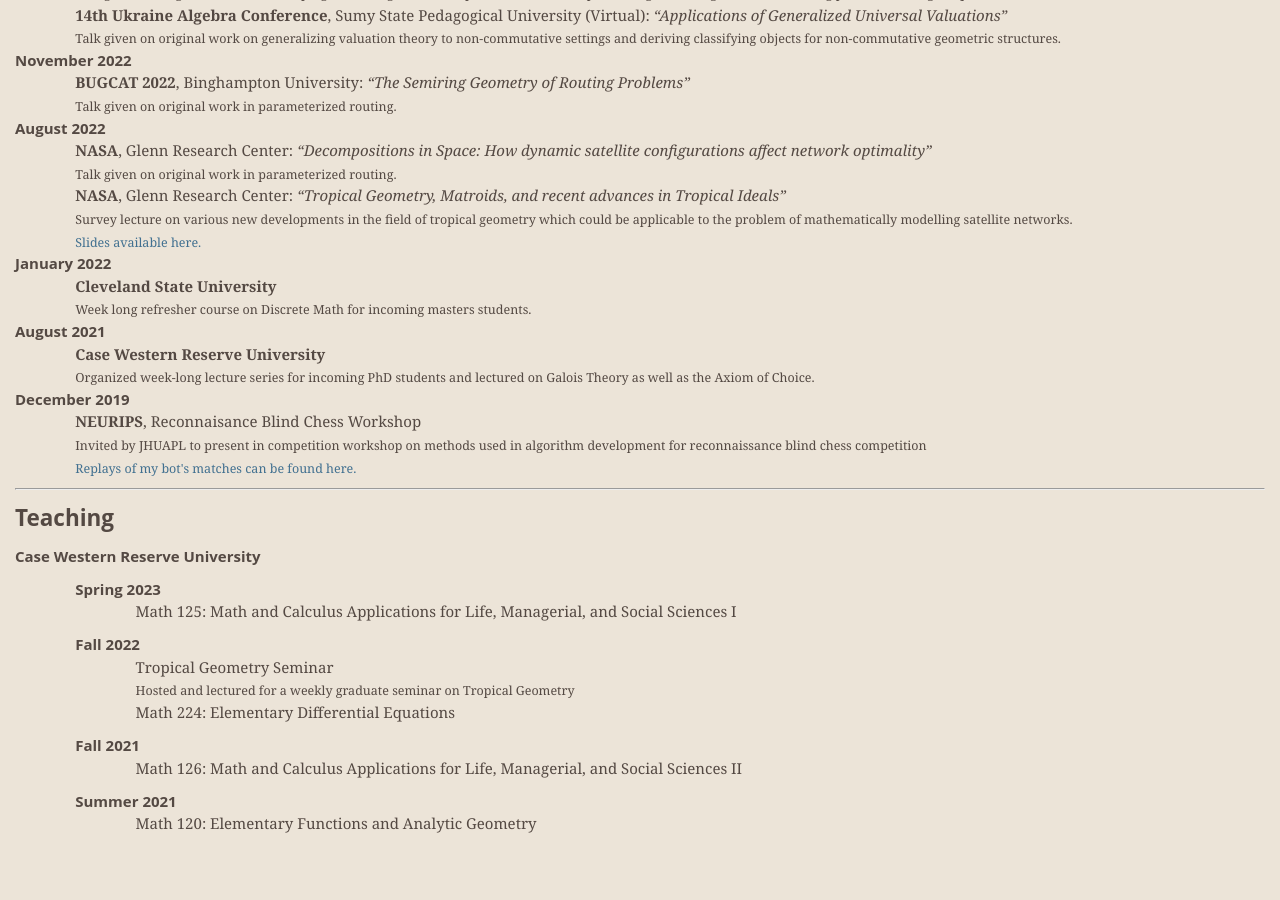
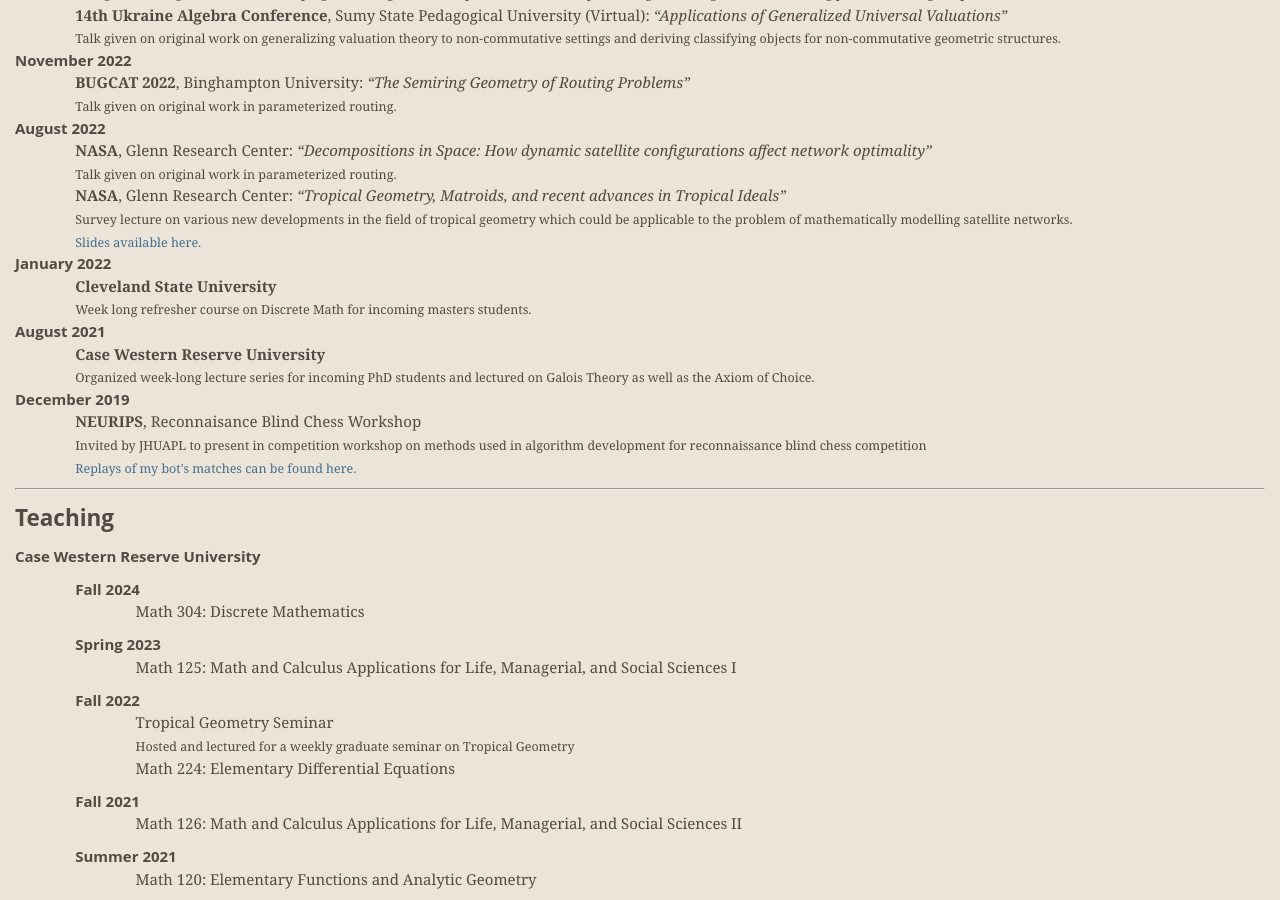
Before and after one commit to wrbernardoni/wrbernardoni.github.io, a Jekyll site: the page built from index.html, in a window 1280 px wide and 900 px high, scrolled down 1502 px. Built offline with Jekyll 4.4.1, drawn with Linux system fonts in a browser that asks for light colours; formulas are drawn with MathJax 3; before the commit the page ends 2347 px from its top, so only the background shows below that.

Commit message:
Update teaching.yml
Added fall teaching assignment

```diff
--- a/_data/teaching.yml
+++ b/_data/teaching.yml
@@ -1,5 +1,9 @@
 - institute: Case Western Reserve University
   semesters:
+    - semester: Fall 2024
+      courses:
+        - name: Discrete Mathematics
+          code: Math 304
     - semester: Spring 2023
       courses:
         - name: Math and Calculus Applications for Life, Managerial, and Social Sciences I
```
